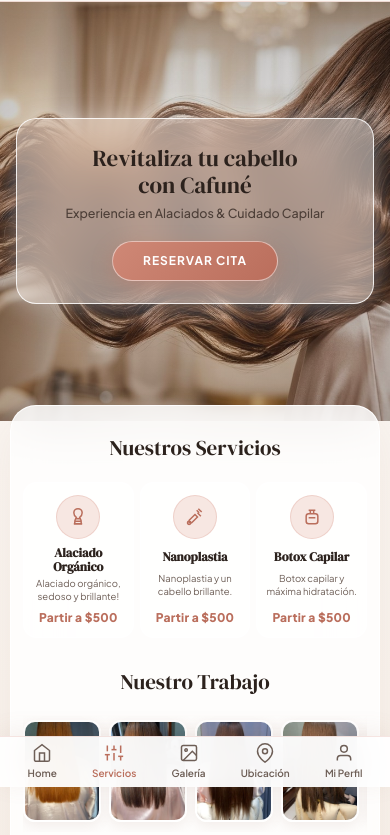
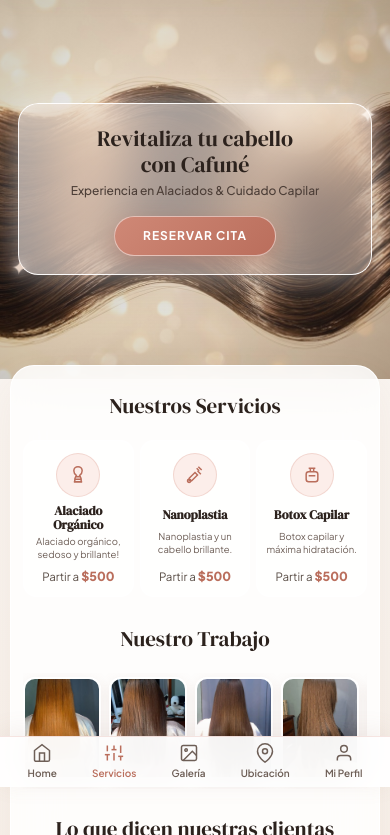
Before and after one commit to oramirezcienega-ship-it/cafune-web, a website: page index.html in a window 390 px wide. Shown: the part 57-892 px from the top of the page. Drawn offline with Linux system fonts and the light colour scheme.

Commit message:
feat(mobile): add glowing sparkles, wavy silky hair background, and refined layout proportions

```diff
--- a/index.html
+++ b/index.html
@@ -7,10 +7,10 @@
 <meta name="description" content="Salón boutique de alta gama especializado en alaciados progresivos, nanoplastia orgánica y botox capilar 100% libres de formol en León, Gto. Resultados de brillo espejo y suavidad incomparable." />
 <meta name="google-site-verification" content="s4eRgxXQ4nqX420HFJYb559pq5yvGdKlFgG233EkrX8" />
 
-<!-- Meta Tags de Redes Sociales (Open Graph & Twitter Cards) -->
+<!-- Meta Tags de Redes Sociales -->
 <meta property="og:title" content="Cafuné Alaciados por Michelle · Cabello sedoso, cuidado con cariño" />
 <meta property="og:description" content="Salón boutique especializado en alaciados progresivos, botox capilar y nanoplastia libres de formol en León, Gto. Todos los tratamientos desde $500 MXN." />
-<meta property="og:image" content="assets/clean_glow_hero.jpg" />
+<meta property="og:image" content="assets/hero_clean_glow_v3.jpg" />
 <meta property="og:url" content="https://cafunebymich.com/" />
 <meta property="og:type" content="website" />
 <meta name="twitter:card" content="summary_large_image" />
@@ -34,7 +34,7 @@ j=d.createElement(s),dl=l!='dataLayer'?'&l='+l:'';j.async=true;j.src=
   "@context": "https://schema.org",
   "@type": "BeautySalon",
   "name": "Cafuné Alaciados por Michelle",
-  "image": "assets/clean_glow_hero.jpg",
+  "image": "assets/hero_clean_glow_v3.jpg",
   "url": "https://cafunebymich.com/",
   "telephone": "+524771868604",
   "priceRange": "$$",
@@ -69,19 +69,19 @@ j=d.createElement(s),dl=l!='dataLayer'?'&l='+l:'';j.async=true;j.src=
 
 <style>
   /* ==========================================================================
-     SISTEMA DE DISEÑO CLEAN GLOW: PEARL & GLASS (MOCKUP EXACTO)
+     SISTEMA DE DISEÑO CLEAN GLOW: PEARL & GLASS (MOCKUP OFICIAL 1:1)
      ========================================================================== */
   :root {
     --bg-page: #FAF6F1;
     --bg-gradient: linear-gradient(180deg, #FBF8F5 0%, #F5ECE3 35%, #FAF5F0 70%, #F2E7DC 100%);
 
     /* Frosted Glassmorphism de Alta Gama */
-    --glass-bg: rgba(255, 255, 255, 0.55);
+    --glass-bg: rgba(255, 255, 255, 0.58);
     --glass-card: rgba(255, 255, 255, 0.82);
-    --glass-border: rgba(255, 255, 255, 0.9);
+    --glass-border: rgba(255, 255, 255, 0.92);
     --glass-border-rose: rgba(212, 139, 123, 0.22);
     --glass-shadow: 0 16px 40px rgba(160, 115, 100, 0.08);
-    --glass-shadow-floating: 0 16px 40px rgba(50, 30, 20, 0.14), 0 0 30px rgba(255, 255, 255, 0.5);
+    --glass-shadow-floating: 0 18px 45px rgba(60, 40, 30, 0.15), 0 0 35px rgba(255, 255, 255, 0.6);
 
     /* Paleta Rosé & Warm Peach */
     --rose: #D48B7B;
@@ -99,8 +99,8 @@ j=d.createElement(s),dl=l!='dataLayer'?'&l='+l:'';j.async=true;j.src=
     --line: rgba(212, 139, 123, 0.18);
 
     --radius-sm: 12px;
-    --radius-md: 20px;
-    --radius-lg: 26px;
+    --radius-md: 18px;
+    --radius-lg: 24px;
     --radius-full: 9999px;
   }
 
@@ -111,7 +111,7 @@ j=d.createElement(s),dl=l!='dataLayer'?'&l='+l:'';j.async=true;j.src=
     background-color: var(--bg-page);
     color: var(--text-primary);
     font-family: 'Plus Jakarta Sans', system-ui, -apple-system, sans-serif;
-    font-size: 15px;
+    font-size: 14.5px;
     line-height: 1.5;
     -webkit-font-smoothing: antialiased;
     overflow-x: hidden;
@@ -134,7 +134,7 @@ j=d.createElement(s),dl=l!='dataLayer'?'&l='+l:'';j.async=true;j.src=
     position: fixed;
     top: 0; left: 0; width: 100%;
     z-index: 100;
-    background: rgba(250, 246, 242, 0.92);
+    background: rgba(250, 246, 242, 0.94);
     backdrop-filter: blur(20px);
     -webkit-backdrop-filter: blur(20px);
     border-bottom: 1px solid var(--glass-border-rose);
@@ -144,7 +144,7 @@ j=d.createElement(s),dl=l!='dataLayer'?'&l='+l:'';j.async=true;j.src=
     display: flex;
     align-items: center;
     justify-content: space-between;
-    height: 58px;
+    height: 56px;
     padding: 0 16px;
     max-width: 1140px;
     margin: 0 auto;
@@ -161,7 +161,7 @@ j=d.createElement(s),dl=l!='dataLayer'?'&l='+l:'';j.async=true;j.src=
   }
   .brand-logo-main {
     font-family: 'DM Serif Display', Georgia, serif;
-    font-size: 22px;
+    font-size: 23px;
     letter-spacing: -0.01em;
     line-height: 1;
     color: #2C221D;
@@ -173,12 +173,12 @@ j=d.createElement(s),dl=l!='dataLayer'?'&l='+l:'';j.async=true;j.src=
     transform: translateY(-2px);
   }
   .brand-logo-leaf svg {
-    width: 15px; height: 15px;
+    width: 16px; height: 16px;
     fill: currentColor;
   }
   .brand-logo-sub {
     font-family: 'DM Serif Display', Georgia, serif;
-    font-size: 16px;
+    font-size: 16.5px;
     color: #2C221D;
     line-height: 1;
   }
@@ -232,18 +232,20 @@ j=d.createElement(s),dl=l!='dataLayer'?'&l='+l:'';j.async=true;j.src=
   }
 
   /* ==========================================================================
-     HERO SECTION (FULL BLEED MÓVIL EXACTO AL MOCKUP)
+     HERO SECTION (MÓVIL COMPACTO CON CABELLO HORIZONTAL Y DESTELLOS ✦)
      ========================================================================== */
   .hero-sec {
     position: relative;
     width: 100%;
-    padding-top: 58px;
+    padding-top: 56px;
     margin: 0;
   }
   .hero-viewport {
     position: relative;
     width: 100%;
-    min-height: 440px;
+    min-height: 330px;
+    height: 48vh;
+    max-height: 380px;
     overflow: hidden;
     display: flex;
     align-items: center;
@@ -254,52 +256,78 @@ j=d.createElement(s),dl=l!='dataLayer'?'&l='+l:'';j.async=true;j.src=
     position: absolute;
     top: 0; left: 0; width: 100%; height: 100%;
     object-fit: cover;
-    object-position: 70% 30%;
-    filter: brightness(0.98);
+    object-position: center 50%;
+    filter: brightness(1.02);
   }
   .hero-overlay-glow {
     position: absolute;
     top: 0; left: 0; width: 100%; height: 100%;
-    background: radial-gradient(circle at 50% 50%, rgba(255, 255, 255, 0.1) 0%, rgba(44, 34, 29, 0.32) 100%);
+    background: radial-gradient(circle at 50% 50%, rgba(255, 255, 255, 0.15) 0%, rgba(44, 34, 29, 0.25) 100%);
     pointer-events: none;
   }
 
-  /* Tarjeta Flotante Translúcida Frosted Glass (Exacta al Mockup) */
+  /* Tarjeta Flotante Translúcida con Destellos Luminosos ✦ */
   .hero-floating-card {
     position: relative;
     z-index: 2;
-    width: calc(100% - 32px);
-    max-width: 380px;
-    margin: 30px auto;
-    background: rgba(255, 255, 255, 0.48);
-    backdrop-filter: blur(24px) saturate(170%);
-    -webkit-backdrop-filter: blur(24px) saturate(170%);
-    border: 1px solid rgba(255, 255, 255, 0.85);
+    width: calc(100% - 36px);
+    max-width: 360px;
+    margin: 0 auto;
+    background: linear-gradient(135deg, rgba(255, 255, 255, 0.62) 0%, rgba(255, 255, 255, 0.38) 100%);
+    backdrop-filter: blur(28px) saturate(180%);
+    -webkit-backdrop-filter: blur(28px) saturate(180%);
+    border: 1px solid rgba(255, 255, 255, 0.95);
     border-radius: 20px;
-    padding: 26px 18px 22px;
+    padding: 22px 18px 18px;
     text-align: center;
     box-shadow: var(--glass-shadow-floating);
     animation: fadeIn 0.6s ease;
   }
+
+  /* Destellos de Luz Mágicos en las Esquinas (✦) */
+  .glass-sparkle {
+    position: absolute;
+    color: #FFFFFF;
+    text-shadow: 0 0 10px rgba(255, 255, 255, 0.95), 0 0 20px rgba(230, 180, 160, 0.8);
+    pointer-events: none;
+    z-index: 5;
+    animation: sparklePulse 3s ease-in-out infinite alternate;
+  }
+  .sparkle-tr {
+    top: -10px; right: -8px;
+    font-size: 26px;
+    color: #FFF9F3;
+  }
+  .sparkle-bl {
+    bottom: -8px; left: -8px;
+    font-size: 20px;
+    color: #FFEADB;
+    animation-delay: 1.5s;
+  }
+  @keyframes sparklePulse {
+    0% { transform: scale(0.85) rotate(0deg); opacity: 0.8; }
+    100% { transform: scale(1.18) rotate(15deg); opacity: 1; }
+  }
+
   .hero-floating-card h1 {
     font-family: 'DM Serif Display', Georgia, serif;
-    font-size: clamp(23px, 5.2vw, 34px);
+    font-size: clamp(22px, 5vw, 32px);
     line-height: 1.15;
     color: #2C221D;
-    margin-bottom: 6px;
+    margin-bottom: 5px;
     font-weight: 400;
   }
   .hero-floating-card p {
-    font-size: 12.5px;
+    font-size: 12px;
     color: #4D3F38;
     font-weight: 500;
-    margin-bottom: 18px;
+    margin-bottom: 16px;
   }
   .btn-hero-capsule {
     display: inline-flex;
     align-items: center;
     justify-content: center;
-    padding: 10px 30px;
+    padding: 10px 28px;
     background: var(--rose-capsule-grad);
     color: #FFFFFF;
     font-weight: 700;
@@ -318,14 +346,14 @@ j=d.createElement(s),dl=l!='dataLayer'?'&l='+l:'';j.async=true;j.src=
   }
 
   /* ==========================================================================
-     MÓDULO CENTRAL (INTEGRACIÓN MÓVIL EXACTA DEL MOCKUP: SERVICIOS + TRABAJO + TESTIMONIAL)
+     MÓDULO CENTRAL (EXACTO AL MOCKUP: SERVICIOS + TRABAJO + TESTIMONIAL)
      ========================================================================== */
   .clean-glow-main-container {
     position: relative;
     z-index: 10;
     width: 100%;
     max-width: 760px;
-    margin: -16px auto 26px;
+    margin: -14px auto 24px;
     padding: 0 10px;
   }
   .clean-glow-card {
@@ -334,7 +362,7 @@ j=d.createElement(s),dl=l!='dataLayer'?'&l='+l:'';j.async=true;j.src=
     -webkit-backdrop-filter: blur(24px);
     border: 1px solid var(--glass-border);
     border-radius: var(--radius-lg);
-    padding: 26px 12px;
+    padding: 24px 12px;
     box-shadow: var(--glass-shadow);
     width: 100%;
   }
@@ -356,8 +384,8 @@ j=d.createElement(s),dl=l!='dataLayer'?'&l='+l:'';j.async=true;j.src=
     width: 100%;
   }
   .srv-col-item {
-    background: rgba(255, 255, 255, 0.6);
-    border: 1px solid rgba(255, 255, 255, 0.8);
+    background: rgba(255, 255, 255, 0.65);
+    border: 1px solid rgba(255, 255, 255, 0.85);
     border-radius: 14px;
     padding: 12px 4px 10px;
     display: flex;
@@ -375,7 +403,7 @@ j=d.createElement(s),dl=l!='dataLayer'?'&l='+l:'';j.async=true;j.src=
   .srv-circle-icon {
     width: 44px; height: 44px;
     border-radius: 50%;
-    background: #F7E7E2;
+    background: #FCEEEA;
     border: 1px solid rgba(212, 139, 123, 0.25);
     display: flex;
     align-items: center;
@@ -405,16 +433,19 @@ j=d.createElement(s),dl=l!='dataLayer'?'&l='+l:'';j.async=true;j.src=
     margin-bottom: 6px;
     min-height: 26px;
   }
-  .srv-price {
-    font-size: 12px;
+  .srv-price-box {
+    font-size: 11.5px;
+    color: var(--text-secondary);
+  }
+  .srv-price-val {
     font-weight: 800;
     color: var(--rose-deep);
-    letter-spacing: 0.02em;
+    font-size: 12.5px;
   }
 
   /* NUESTRO TRABAJO: Carrusel Horizontal de Fotos */
   .work-header-wrap {
-    margin-top: 28px;
+    margin-top: 26px;
     margin-bottom: 12px;
     text-align: center;
   }
@@ -449,7 +480,7 @@ j=d.createElement(s),dl=l!='dataLayer'?'&l='+l:'';j.async=true;j.src=
 
   /* LO QUE DICEN NUESTRAS CLIENTAS: Tarjeta con Avatar */
   .testimonial-header-wrap {
-    margin-top: 26px;
+    margin-top: 24px;
     margin-bottom: 12px;
     text-align: center;
   }
@@ -495,7 +526,7 @@ j=d.createElement(s),dl=l!='dataLayer'?'&l='+l:'';j.async=true;j.src=
      SECCIONES ADICIONALES: ANTES & DESPUÉS + QUIZ + CALCULADORA + UBICACIÓN
      ========================================================================== */
   .section-pad {
-    padding: 34px 0;
+    padding: 30px 0;
   }
   .card-glass-block {
     background: var(--glass-card);
@@ -503,7 +534,7 @@ j=d.createElement(s),dl=l!='dataLayer'?'&l='+l:'';j.async=true;j.src=
     -webkit-backdrop-filter: blur(20px);
     border: 1px solid var(--glass-border);
     border-radius: var(--radius-lg);
-    padding: 30px 18px;
+    padding: 28px 16px;
     box-shadow: var(--glass-shadow);
   }
 
@@ -519,7 +550,7 @@ j=d.createElement(s),dl=l!='dataLayer'?'&l='+l:'';j.async=true;j.src=
   }
   .before-after-slider {
     position: relative;
-    width: 100%; height: 340px;
+    width: 100%; height: 320px;
     overflow: hidden;
     user-select: none;
     cursor: ew-resize;
@@ -584,11 +615,11 @@ j=d.createElement(s),dl=l!='dataLayer'?'&l='+l:'';j.async=true;j.src=
   .pill-label-after { right: 12px; background: var(--rose-capsule); color: #FFF; border: 1px solid #FFF; }
 
   /* Test Diagnóstico Express */
-  .quiz-steps-indicator { display: flex; justify-content: center; gap: 8px; margin-bottom: 20px; }
+  .quiz-steps-indicator { display: flex; justify-content: center; gap: 8px; margin-bottom: 18px; }
   .quiz-step-dot { width: 28px; height: 4px; border-radius: 2px; background: var(--line); transition: background 0.3s; }
   .quiz-step-dot.active { background: var(--rose); }
-  .quiz-q-title { font-family: 'DM Serif Display', serif; font-size: 19px; margin-bottom: 14px; text-align: center; }
-  .quiz-options { display: grid; grid-template-columns: repeat(auto-fit, minmax(160px, 1fr)); gap: 8px; }
+  .quiz-q-title { font-family: 'DM Serif Display', serif; font-size: 18px; margin-bottom: 12px; text-align: center; }
+  .quiz-options { display: grid; grid-template-columns: repeat(auto-fit, minmax(150px, 1fr)); gap: 8px; }
   .quiz-opt-btn {
     background: #FFFFFF;
     border: 1px solid var(--glass-border-rose);
@@ -597,7 +628,7 @@ j=d.createElement(s),dl=l!='dataLayer'?'&l='+l:'';j.async=true;j.src=
     color: var(--text-primary);
     text-align: left;
     cursor: pointer;
-    font-size: 12.5px;
+    font-size: 12px;
     font-weight: 600;
     transition: all 0.2s;
     display: flex; align-items: center; gap: 8px;
@@ -608,13 +639,13 @@ j=d.createElement(s),dl=l!='dataLayer'?'&l='+l:'';j.async=true;j.src=
     background: #FFFFFF;
     border: 2px solid var(--rose);
     border-radius: var(--radius-md);
-    padding: 24px 16px;
+    padding: 22px 14px;
     margin-top: 16px;
     text-align: center;
   }
 
   /* Precios ($500 MXN) */
-  .hair-length-tabs { display: grid; grid-template-columns: repeat(4, 1fr); gap: 6px; margin-bottom: 18px; }
+  .hair-length-tabs { display: grid; grid-template-columns: repeat(4, 1fr); gap: 6px; margin-bottom: 16px; }
   .length-tab {
     background: #FFFFFF;
     border: 1px solid var(--glass-border-rose);
@@ -637,7 +668,7 @@ j=d.createElement(s),dl=l!='dataLayer'?'&l='+l:'';j.async=true;j.src=
   .calc-table td { padding: 11px 10px; border-bottom: 1px solid var(--line); font-size: 13px; }
 
   /* Ubicación & Citas */
-  .book-grid { display: grid; grid-template-columns: 1fr 1fr; gap: 26px; }
+  .book-grid { display: grid; grid-template-columns: 1fr 1fr; gap: 24px; }
   .crm-banner-btn {
     display: flex; align-items: center; justify-content: space-between;
     background: var(--rose-capsule-grad); color: #FFFFFF; padding: 14px 18px;
@@ -660,7 +691,7 @@ j=d.createElement(s),dl=l!='dataLayer'?'&l='+l:'';j.async=true;j.src=
   .footer-col a { display: block; color: #D4C3B9; text-decoration: none; font-size: 12.5px; margin-bottom: 6px; }
 
   /* ==========================================================================
-     BARRA INFERIOR DE NAVEGACIÓN MÓVIL (APP-STYLE BOTTOM BAR EXACTA AL MOCKUP)
+     BARRA INFERIOR DE NAVEGACIÓN MÓVIL (EXACTA AL MOCKUP: 5 ÍCONOS)
      ========================================================================== */
   .mobile-bottom-bar {
     position: fixed;
@@ -752,14 +783,15 @@ j=d.createElement(s),dl=l!='dataLayer'?'&l='+l:'';j.async=true;j.src=
     .menu-btn { display: flex; }
     .book-grid { grid-template-columns: 1fr; }
     .footer-grid { grid-template-columns: 1fr; }
-    .hero-viewport { min-height: 420px; }
   }
 
   @media (min-width: 769px) {
     .mobile-bottom-bar { display: none; }
     body { padding-bottom: 0; }
     .hero-viewport {
-      min-height: 500px;
+      min-height: 480px;
+      height: auto;
+      max-height: none;
       max-width: 1140px;
       margin: 16px auto 0;
       border-radius: var(--radius-lg);
@@ -782,7 +814,7 @@ j=d.createElement(s),dl=l!='dataLayer'?'&l='+l:'';j.async=true;j.src=
     }
     .srv-name { font-size: 17px; margin-bottom: 5px; }
     .srv-desc { font-size: 12.5px; margin-bottom: 10px; }
-    .srv-price { font-size: 15px; }
+    .srv-price-val { font-size: 15px; }
     .srv-circle-icon { width: 54px; height: 54px; margin-bottom: 10px; }
     .srv-circle-icon svg { width: 25px; height: 25px; }
     .work-thumb-item { flex: 0 0 135px; height: 175px; }
@@ -859,15 +891,19 @@ height="0" width="0" style="display:none;visibility:hidden"></iframe></noscript>
 </div>
 
 <!-- ==========================================================================
-     HERO SECTION (FULL BLEED MÓVIL EXACTO AL MOCKUP CON CABELLO SEDOSO Y FROSTED GLASS)
+     HERO SECTION (ONDAS SEDOSAS HORIZONTALES + TARJETA FROSTED CON DESTELLOS ✦)
      ========================================================================== -->
 <section class="hero-sec" id="top">
   <div class="hero-viewport">
-    <img src="assets/clean_glow_hero.jpg" alt="Cabello sedoso Cafuné Alaciados" class="hero-bg-photo" />
+    <img src="assets/hero_clean_glow_v3.jpg?v=3.1" alt="Cabello sedoso Cafuné Alaciados" class="hero-bg-photo" />
     <div class="hero-overlay-glow"></div>
 
     <!-- Tarjeta Flotante Translúcida Central (Idéntica a la Imagen Aprobada) -->
     <div class="hero-floating-card">
+      <!-- Destellos de luz en las esquinas -->
+      <span class="glass-sparkle sparkle-tr" aria-hidden="true">✦</span>
+      <span class="glass-sparkle sparkle-bl" aria-hidden="true">✦</span>
+
       <h1>Revitaliza tu cabello<br>con Cafuné</h1>
       <p>Experiencia en Alaciados & Cuidado Capilar</p>
       <a href="https://crm.cafunebymich.com/" class="btn-hero-capsule" target="_blank" rel="noopener noreferrer">
@@ -896,7 +932,7 @@ height="0" width="0" style="display:none;visibility:hidden"></iframe></noscript>
           </div>
           <h3 class="srv-name">Alaciado Orgánico</h3>
           <p class="srv-desc">Alaciado orgánico, sedoso y brillante!</p>
-          <div class="srv-price">Partir a $500</div>
+          <div class="srv-price-box">Partir a <span class="srv-price-val">$500</span></div>
         </div>
 
         <!-- Servicio 2: Nanoplastia -->
@@ -907,7 +943,7 @@ height="0" width="0" style="display:none;visibility:hidden"></iframe></noscript>
           </div>
           <h3 class="srv-name">Nanoplastia</h3>
           <p class="srv-desc">Nanoplastia y un cabello brillante.</p>
-          <div class="srv-price">Partir a $500</div>
+          <div class="srv-price-box">Partir a <span class="srv-price-val">$500</span></div>
         </div>
 
         <!-- Servicio 3: Botox Capilar -->
@@ -918,7 +954,7 @@ height="0" width="0" style="display:none;visibility:hidden"></iframe></noscript>
           </div>
           <h3 class="srv-name">Botox Capilar</h3>
           <p class="srv-desc">Botox capilar y máxima hidratación.</p>
-          <div class="srv-price">Partir a $500</div>
+          <div class="srv-price-box">Partir a <span class="srv-price-val">$500</span></div>
         </div>
       </div>
     </div>
```
Also changed, not shown: assets/hero_clean_glow_v3.jpg (added).
